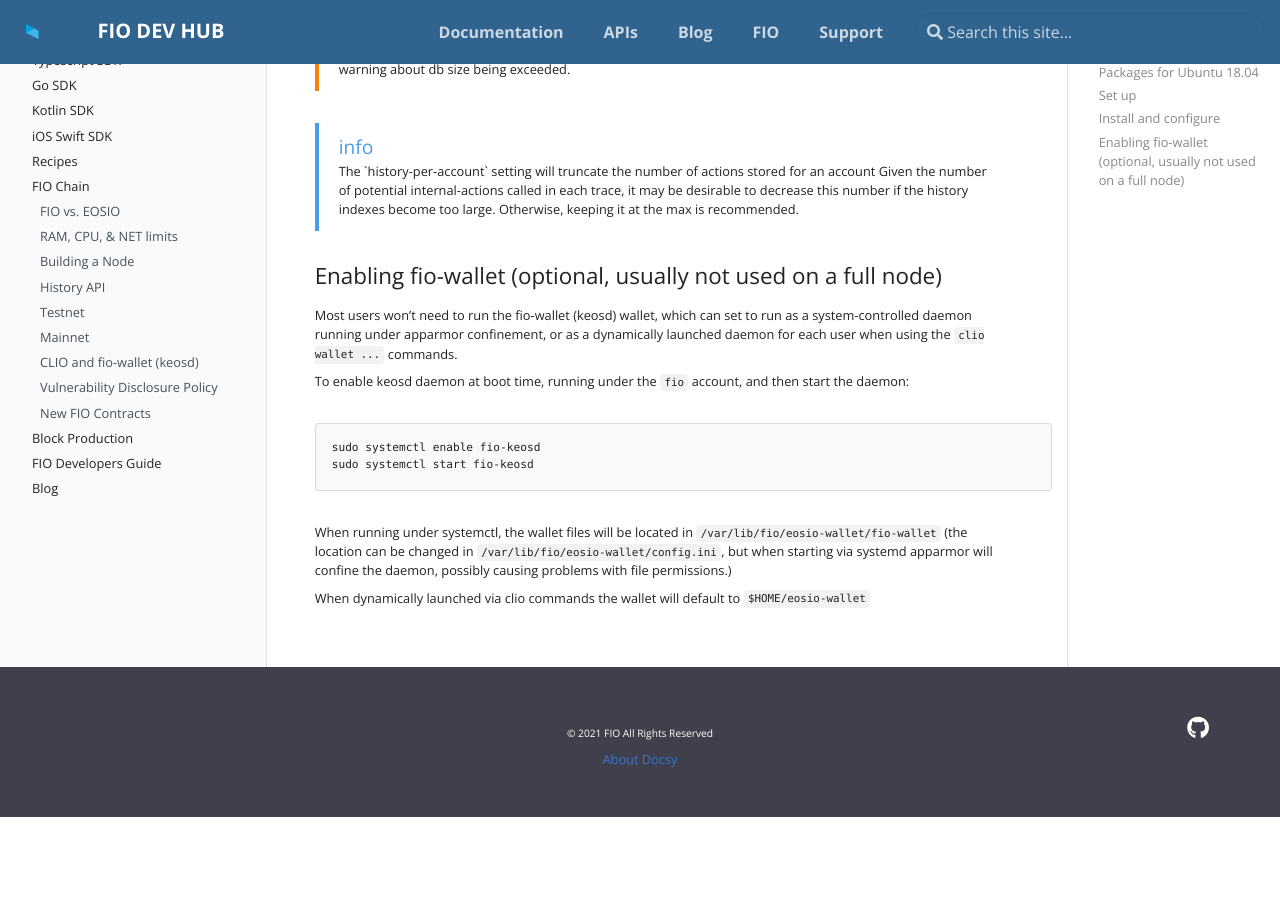
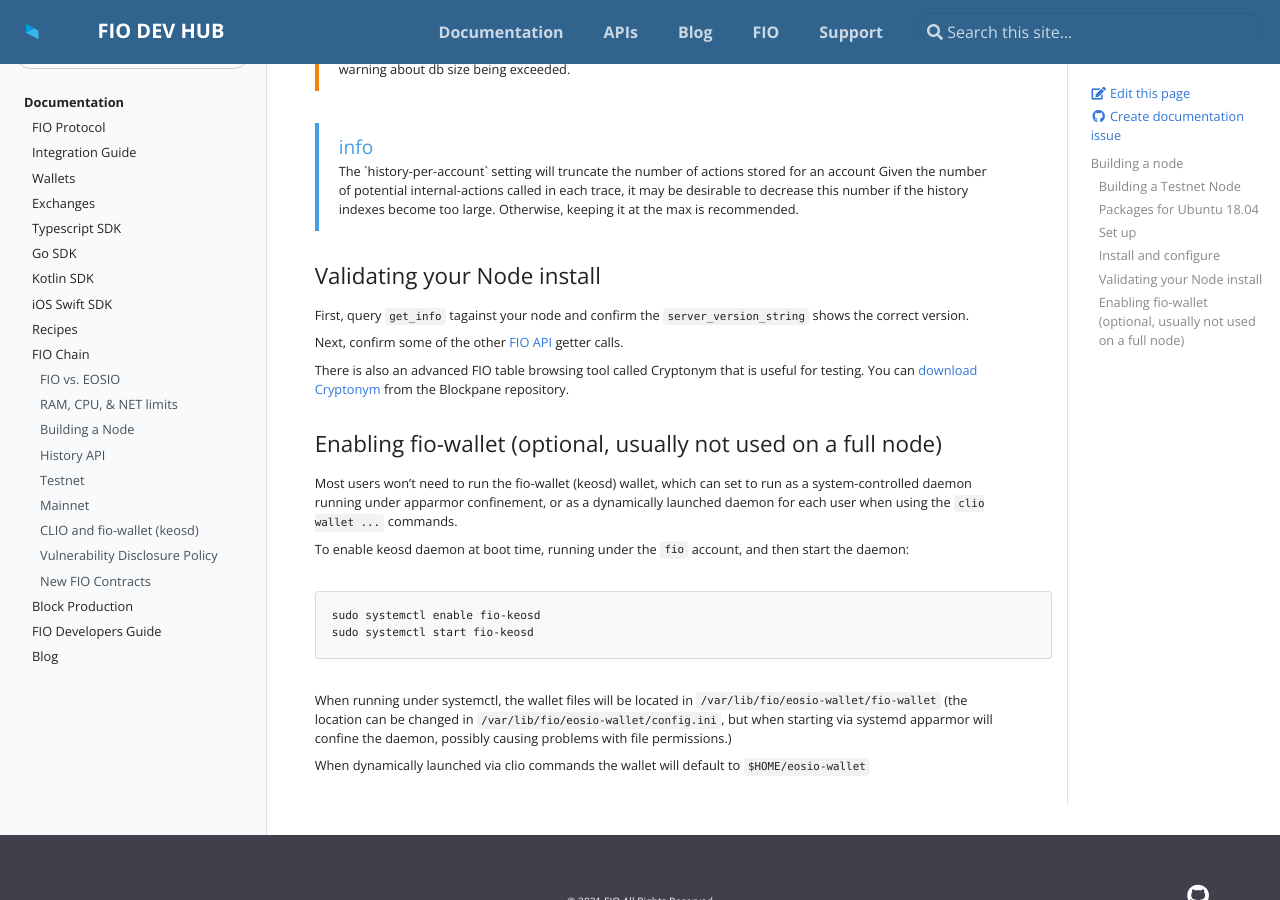
Before and after one commit to fioprotocol/fio-devhub, a Jekyll site: the page built from _docs/chain/node-build.md, in a window 1280 px wide and 900 px high, scrolled down 2050 px. Built offline with Jekyll 4.4.1, drawn with Linux system fonts in a browser that asks for light colours; before the commit the page ends 2867 px from its top, so only the background shows below that.

Commit message:
Validation instructions

```diff
--- a/_docs/chain/node-build.md
+++ b/_docs/chain/node-build.md
@@ -85,6 +85,15 @@ history-state-db-size-mb = 4000000
 
 {% include alert.html type="info" content="The `history-per-account` setting will truncate the number of actions stored for an account Given the number of potential internal-actions called in each trace, it may be desirable to decrease this number if the history indexes become too large. Otherwise, keeping it at the max is recommended." %}
 
+### Validating your Node install
+
+First, query `get_info` tagainst your node and confirm the `server_version_string` shows the correct version.
+
+Next, confirm some of the other [FIO API]({{site.baseurl}}/pages/api/fio-api/#tag--Getters) getter calls.
+
+There is also an advanced FIO table browsing tool called Cryptonym that is useful for testing. You can [download Cryptonym](https://github.com/blockpane/cryptonym){:target="_blank"} from the Blockpane repository.
+
+
 ### Enabling fio-wallet (optional, usually not used on a full node)
 
 Most users won't need to run the fio-wallet (keosd) wallet, which can set to run as a system-controlled daemon running under apparmor confinement, or as a dynamically launched daemon for each user when using the `clio wallet ...` commands.
```
